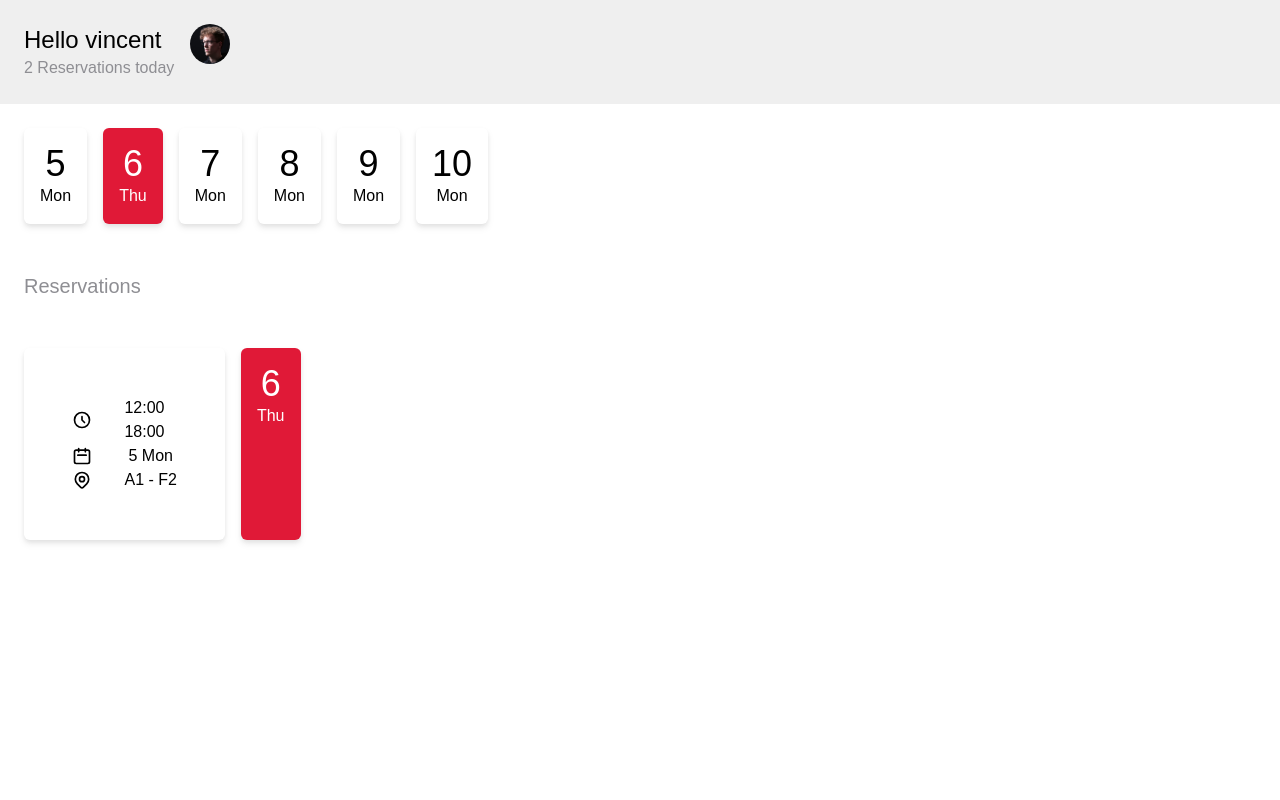
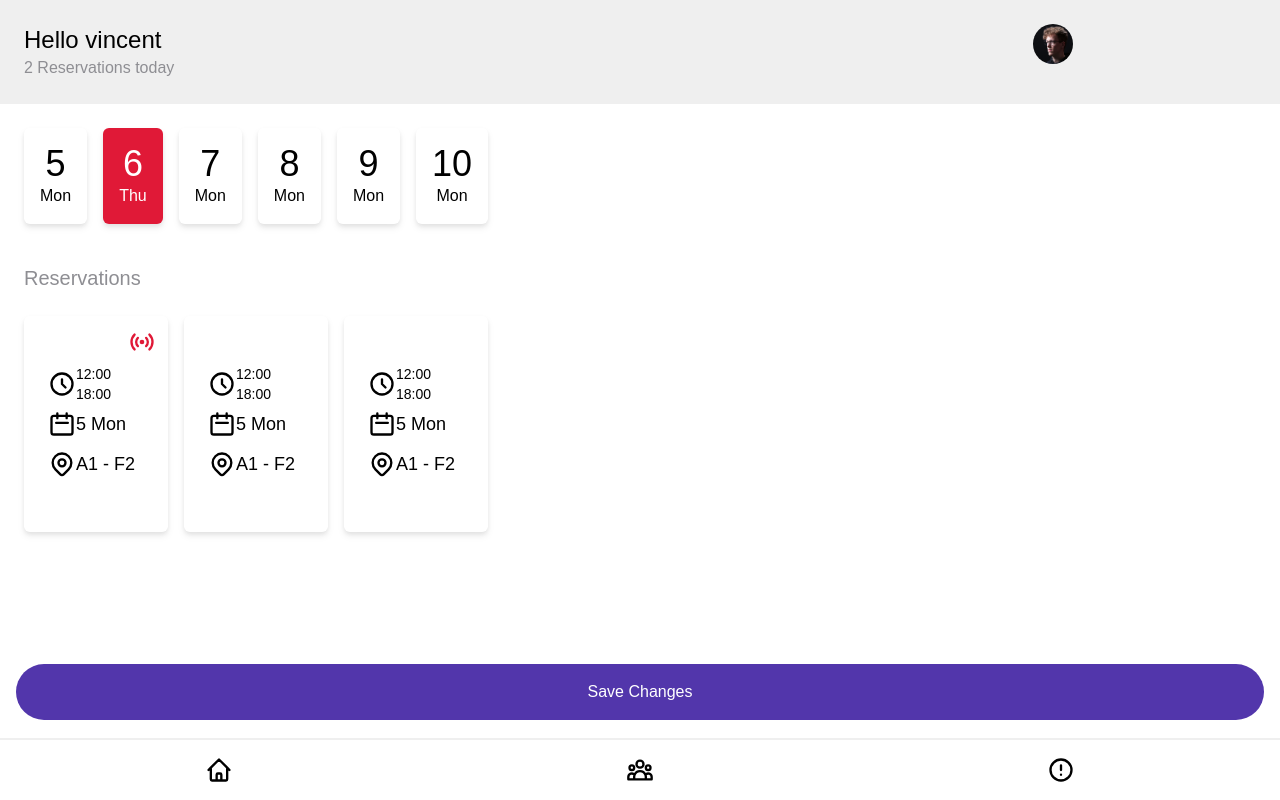
Before and after one commit to tomasvdlaan/cgi-res-frontend, a React (Create React App) app: page / in a window 1280 px wide. Built offline with nearby package versions, Linux system fonts and the light colour scheme.

Commit message:
Home page done

```diff
--- a/src/pages/home/HomePage.tsx
+++ b/src/pages/home/HomePage.tsx
@@ -1,16 +1,19 @@
-import { ClockIcon } from "@heroicons/react/outline";
-import { CalendarIcon } from "@heroicons/react/outline";
-import { LocationMarkerIcon } from "@heroicons/react/outline";
+import {ClockIcon} from "@heroicons/react/outline";
+import {CalendarIcon} from "@heroicons/react/outline";
+import {LocationMarkerIcon} from "@heroicons/react/outline";
+import {StatusOnlineIcon} from "@heroicons/react/outline";
+
+import {HomeIcon} from "@heroicons/react/outline";
+import {UserGroupIcon} from "@heroicons/react/outline";
+import {ExclamationCircleIcon} from "@heroicons/react/outline";
 import React from "react";
-
 
 function HomePage() {
 	return (
 		<div className="">
 			<div className="bg-light-gray p-6">
-
-				<div className="inline-grid grid-flow-col gap-4">
-					<div>
+				<div className="grid grid-cols-3 gap-2">
+					<div className="col-span-2">
 						<div className="text-2xl font-SofiaProBold">
 							Hello vincent
 						</div>
@@ -19,13 +22,12 @@ function HomePage() {
 						</div>
 					</div>
 					<figure className="bg-slate-100 rounded-xl dark:bg-slate-800">
-						<img className="w-10 h-10 rounded-full clear-right mx-auto" src="images/profile_picture.jpg"
-							alt=""/>
+						<img className="w-10 h-10 rounded-full clear-right mx-auto" src="images/profile_picture.jpg" alt=""/>
 					</figure>
 				</div>
 			</div>
 			<div className="overflow-x-auto no-scrollbar scroll snap-x">
-				<div className=" inline-grid grid-flow-col gap-4 p-6 ">
+				<div className="inline-grid grid-flow-col gap-4 p-6 ">
 					<div className="rounded-md bg-white p-4 drop-shadow-md snap-center">
 						<div className="text-4xl text-center font-SofiaProBold">5</div>
 						<div className="text text-center font-SofiaProBold">Mon</div>
@@ -54,44 +56,111 @@ function HomePage() {
 				</div>
 			</div>
 
-			<div className="p-6 text text-xl text-gray font-SofiaProBold">
+			<div className="px-6 pt-4 text text-xl text-gray font-SofiaProBold">
                 Reservations
 			</div>
-			<div className="overflow-x-auto no-scrollbar scroll">
-				<div className=" inline-grid grid-flow-col gap-4 p-6">
-					<div className="rounded-md bg-white p-12 drop-shadow-md">
 
-
-						<div className="text text-center font-SofiaProBold grid grid-cols-2 gap-0">
-
-							<ClockIcon className="self-center h-5 w-5 text-blue-500"/>
-							<div className="text-left">
-                                12:00 <br/>
+			<div className="overflow-x-auto no-scrollbar scroll snap-x">
+				<div className="inline-grid grid-flow-col gap-4 p-6 ">
+					<div className="rounded-md bg-white w-36 px-6 py-12 drop-shadow-md">
+						<div className="text text-center font-SofiaProBold grid grid-rows-3">
+							<div className="absolute right-0 top-0 p-3">
+								<StatusOnlineIcon className="h-7 w-7 text-red"/>
+							</div>
+							<div className="flex justify-left items-center">
+								<ClockIcon className="h-7 w-7"/>
+								<div className="text-left text-sm">
+                                    12:00 <br className=""/>
                                     18:00
 								</div>
 							</div>
-						<div className="text text-center font-SofiaProBold grid grid-cols-2 gap-0">
-							<CalendarIcon className="self-center h-5 w-5 text-blue-500"/>
-							<div>
+
+							<div className="flex justify-left items-center">
+								<CalendarIcon className="h-7 w-7"/>
+								<div className="text-lg ">
                                     5 Mon
 								</div>
 							</div>
-						<div className="text text-center font-SofiaProBold grid grid-cols-2 gap-0">
-							<LocationMarkerIcon className="self-center h-5 w-5 text-blue-500"/>
-							<div>
+							<div className="flex justify-left items-center">
+								<LocationMarkerIcon className="h-7 w-7"/>
+								<div className="text-lg ">
                                     A1 - F2
 								</div>
 							</div>
+						</div>
+					</div>
+					<div className="rounded-md bg-white w-36 px-6 py-12 drop-shadow-md">
+						<div className="text text-center font-SofiaProBold grid grid-rows-3">
+							<div className="absolute right-0 top-0 p-3 hidden">
+								<StatusOnlineIcon className="h-7 w-7 text-red"/>
+							</div>
+							<div className="flex justify-left items-center">
+								<ClockIcon className="h-7 w-7"/>
+								<div className="text-left text-sm">
+                                    12:00 <br className=""/>
+                                    18:00
+								</div>
+							</div>
 
+							<div className="flex justify-left items-center">
+								<CalendarIcon className="h-7 w-7"/>
+								<div className="text-lg ">
+                                    5 Mon
 								</div>
-					<div className="rounded-md bg-red p-4 drop-shadow-md">
-						<div className="text-4xl text-white text-center font-SofiaProBold">6</div>
-						<div className="text text-white text-center">Thu</div>
+							</div>
+							<div className="flex justify-left items-center">
+								<LocationMarkerIcon className="h-7 w-7"/>
+								<div className="text-lg ">
+                                    A1 - F2
+								</div>
+							</div>
+						</div>
+					</div>
+					<div className="rounded-md bg-white w-36 px-6 py-12 drop-shadow-md">
+						<div className="text text-center font-SofiaProBold grid grid-rows-3">
+							<div className="absolute right-0 top-0 p-3 hidden">
+								<StatusOnlineIcon className="h-7 w-7 text-red"/>
+							</div>
+							<div className="flex justify-left items-center">
+								<ClockIcon className="h-7 w-7"/>
+								<div className="text-left text-sm">
+                                    12:00 <br className=""/>
+                                    18:00
+								</div>
+							</div>
+
+							<div className="flex justify-left items-center">
+								<CalendarIcon className="h-7 w-7"/>
+								<div className="text-lg ">
+                                    5 Mon
+								</div>
+							</div>
+							<div className="flex justify-left items-center">
+								<LocationMarkerIcon className="h-7 w-7"/>
+								<div className="text-lg ">
+                                    A1 - F2
+								</div>
+							</div>
+						</div>
 					</div>
 				</div>
 			</div>
 
+			<div className="p-4 block fixed bottom-16 inset-x-0">
+				<button className="rounded-full bg-purple text-white p-4 w-full">Save Changes</button>
+			</div>
 
+			<div className="block fixed bottom-0 inset-x-0 p-4 grid grid-cols-3 gap-4 border-t-2 border-light-gray">
+				<a href="#" className="flex justify-center">
+					<HomeIcon className="h-7 w-7"/>
+				</a>
+				<a href="#" className="flex justify-center">
+					<UserGroupIcon className="h-7 w-7"/>
+				</a>
+				<a href="#" className="flex justify-center">
+					<ExclamationCircleIcon className="h-7 w-7"/>
+				</a>
+			</div>
 		</div>
 	);
 }
```
Lines whose indentation alone changed are shown as unchanged.
